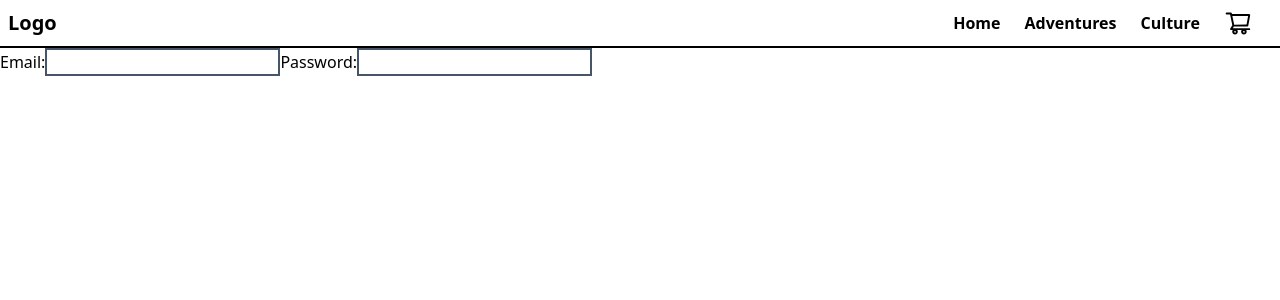
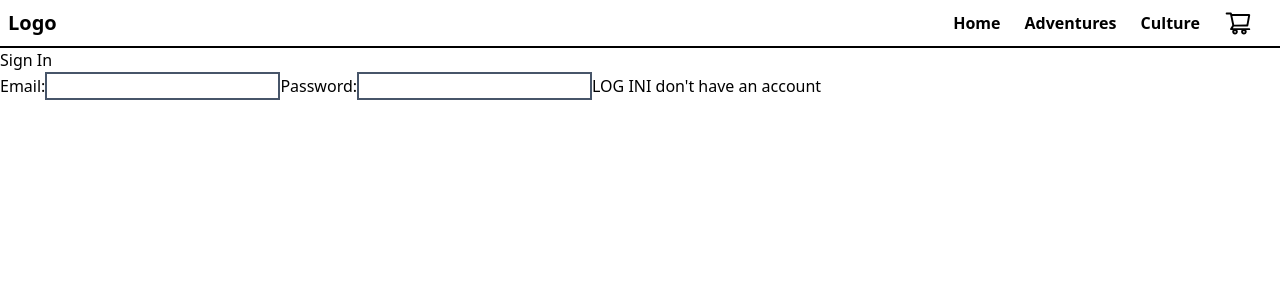
Before and after one commit to BenCiantar/ecommerce-team-project, a React (Create React App) app in the folder client/: page /login in a window 1280 px wide. Shown: the top 300 px of the page. Built offline with nearby package versions, Linux system fonts and the light colour scheme.

Commit message:
Added a register page, added Link on login page

```diff
--- a/client/src/pages/Login/Login.jsx
+++ b/client/src/pages/Login/Login.jsx
@@ -1,9 +1,11 @@
 import React from 'react';
+import { Link } from 'react-router-dom';
 
-const LoginForm = () => {
+const Login = () => {
   return (
     <div>
       <form>
+        <h1>Sign In</h1>
         <label>
           Email:
           <input
@@ -20,10 +22,11 @@ const LoginForm = () => {
             required
           />
         </label>
-        <button></button>
+        <button>LOG IN</button>
+        <Link to="/register">I don't have an account</Link>
       </form>
     </div>
   );
 };
 
-export default LoginForm;
+export default Login;
```
Also changed, not shown: client/src/pages/Register/Register.jsx (added).
